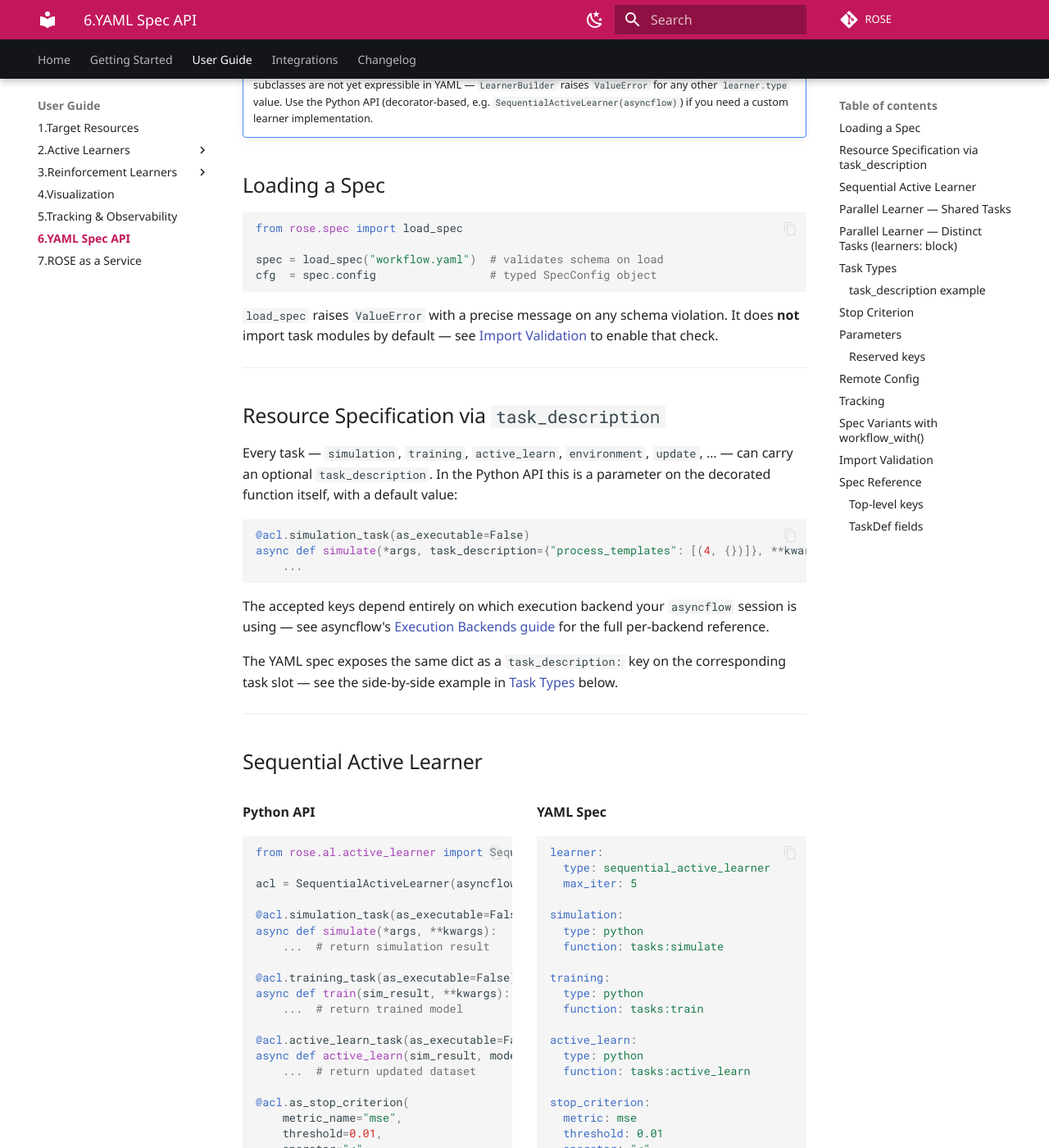
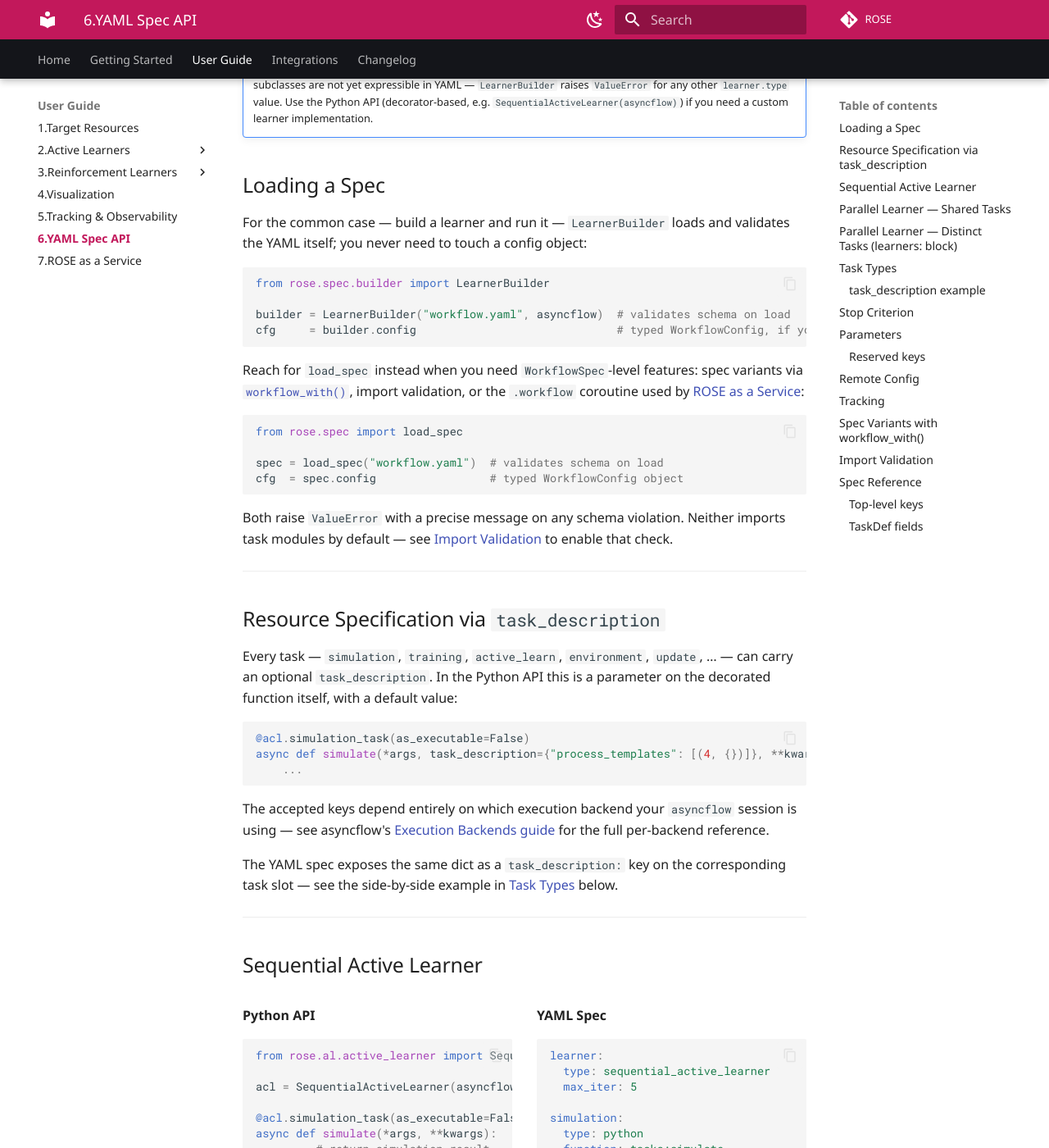
Before and after one commit to radical-cybertools/ROSE, an MkDocs documentation site: the page built from docs/user-guide/spec-api.md, in a window 1280 px wide and 1400 px high, scrolled down 383 px. Shown: the whole window at 82% size. Built offline with MkDocs 1.6.1 and Material for MkDocs 9.7.7, drawn with Linux system fonts in a browser that asks for light colours; some web fonts are replaced; comment, search, counter and statistics services are not loaded; some of the changed text lies outside the part shown.

Commit message:
fix Spec API and docs inconsistency

````diff
--- a/docs/user-guide/spec-api.md
+++ b/docs/user-guide/spec-api.md
@@ -15,14 +15,25 @@ The YAML spec API lets you declare a ROSE workflow as a data file instead of Pyt
 
 ## Loading a Spec
 
+For the common case — build a learner and run it — `LearnerBuilder` loads and validates the YAML itself; you never need to touch a config object:
+
+```python
+from rose.spec.builder import LearnerBuilder
+
+builder = LearnerBuilder("workflow.yaml", asyncflow)  # validates schema on load
+cfg     = builder.config                              # typed WorkflowConfig, if you need it
+```
+
+Reach for `load_spec` instead when you need `WorkflowSpec`-level features: spec variants via [`workflow_with()`](#spec-variants-with-workflow_with), import validation, or the `.workflow` coroutine used by [ROSE as a Service](rose-aas.md):
+
 ```python
 from rose.spec import load_spec
 
 spec = load_spec("workflow.yaml")  # validates schema on load
-cfg  = spec.config                 # typed SpecConfig object
+cfg  = spec.config                 # typed WorkflowConfig object
 ```
 
-`load_spec` raises `ValueError` with a precise message on any schema violation. It does **not** import task modules by default — see [Import Validation](#import-validation) to enable that check.
+Both raise `ValueError` with a precise message on any schema violation. Neither imports task modules by default — see [Import Validation](#import-validation) to enable that check.
 
 ---
 
@@ -120,11 +131,10 @@ stop_criterion:
 
 ```python
 # run it
-from rose.spec import load_spec
 from rose.spec.builder import LearnerBuilder
 
-cfg     = load_spec("workflow.yaml").config
-builder = LearnerBuilder(cfg, asyncflow)
+builder = LearnerBuilder("workflow.yaml", asyncflow)
+cfg     = builder.config
 learner = builder.build()
 
 async for state in learner.start(
@@ -231,8 +241,8 @@ stop_criterion:
 
 ```python
 # run it
-cfg     = load_spec("workflow.yaml").config
-builder = LearnerBuilder(cfg, asyncflow)
+builder = LearnerBuilder("workflow.yaml", asyncflow)
+cfg     = builder.config
 learner = builder.build()
 
 async for state in learner.start(
@@ -349,8 +359,8 @@ stop_criterion:
 
 ```python
 # run it — builder handles routing + LearnerConfig
-cfg     = load_spec("workflow.yaml").config
-builder = LearnerBuilder(cfg, asyncflow)
+builder = LearnerBuilder("workflow.yaml", asyncflow)
+cfg     = builder.config
 learner = builder.build()
 lcs     = builder.build_learner_configs()
 
@@ -403,7 +413,7 @@ The function may be sync or async. The return value is passed as the first posit
 
 **`type: shell`**
 
-Runs a subprocess on the worker. Data flows through files on disk. The command string is the return value — ROSE submits it as an executable.
+Runs in a single or multi-process on the worker. Data flows through files on disk. The command string is the return value — ROSE submits it as an executable.
 
 ```yaml
 simulation:
````
Also changed, not shown: 7 other files.
